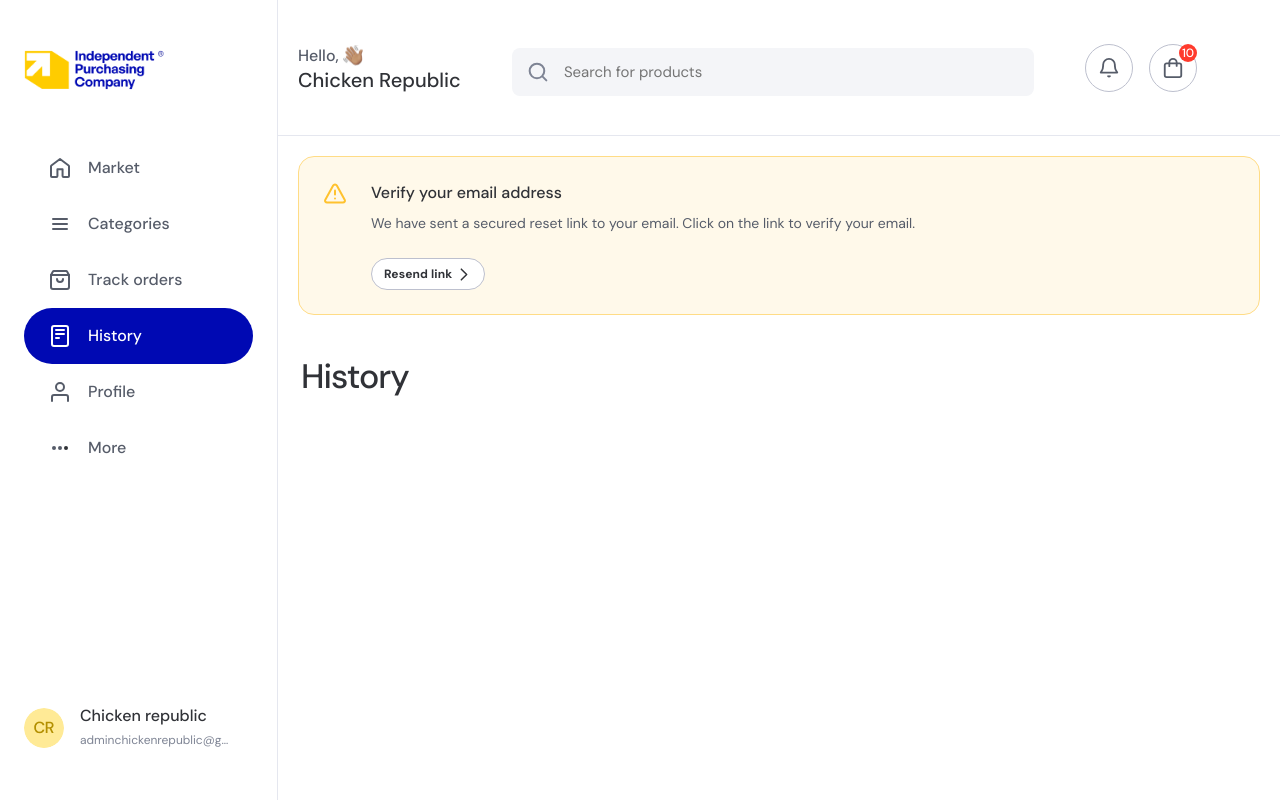
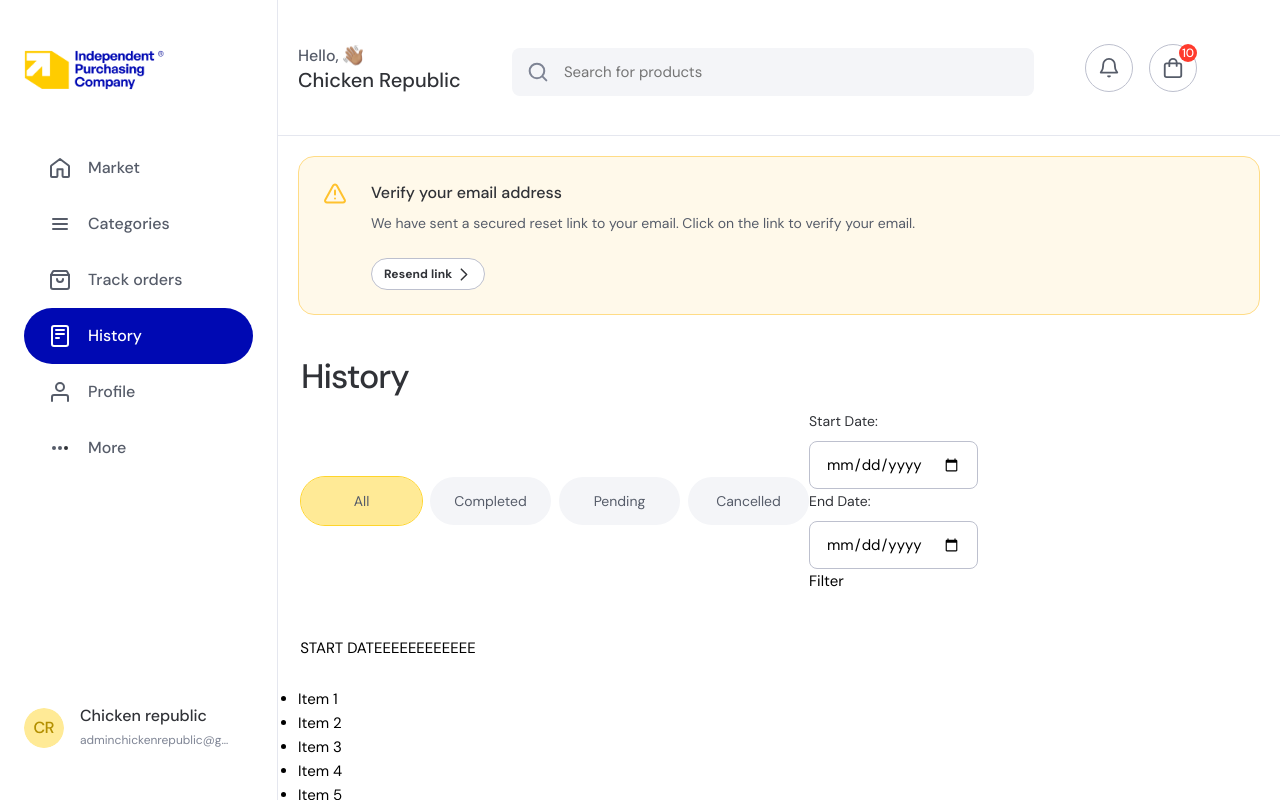
Before and after one commit to kaiser54/ipc-product-main, a Nuxt app: page /dashboard/history in a window 1280 px wide. Built offline with nearby package versions, Linux system fonts and the light colour scheme.

Commit message:
wORKING ON THE HISTORY PAGE AND THE DATE BUTTON

```diff
--- a/assets/css/main.css
+++ b/assets/css/main.css
@@ -175,3 +175,50 @@ p {
     left: 14px;
     top: 0px;
 }
+
+.tab {
+    cursor: pointer;
+
+    display: flex;
+    flex-direction: column;
+    justify-content: center;
+    align-items: center;
+
+
+    /* Grey/Grey6 */
+
+    background: var(--grey-grey6);
+    border-radius: 100px;
+
+
+    font-style: normal;
+    font-weight: 400;
+
+
+    /* Grey/Grey2 */
+
+    color: var(--grey-grey2);
+}
+
+.tab-standard {
+    padding: 16px 24px;
+    gap: 10px;
+    font-size: 14px;
+    line-height: 21px;
+    /* identical to box height, or 150% */
+
+    height: 48px;
+    min-width: 121px;
+    /* if I have any issue with the bas, check here */
+}
+
+.tab-small {
+    height: 32px;
+    padding: 4px 12px;
+    gap: 10px;
+    min-width: 86px;
+    ;
+
+    font-size: 12px;
+    line-height: 18px;
+}
--- a/pages/dashboard/categories/_category.vue
+++ b/pages/dashboard/categories/_category.vue
@@ -1,67 +1,30 @@
 <template>
-  <div>
-    <label for="start-date">Start Date:</label>
-    <input type="date" id="start-date" v-model="startDate" />
-
-    <label for="end-date">End Date:</label>
-    <input type="date" id="end-date" v-model="endDate" />
-
-    <button @click="handleFilter">Filter</button>
-
-    <ul>
-      <li v-for="item in filteredData" :key="item.id">{{ item.name }}</li>
-    </ul>
-  </div>
+  <div></div>
 </template>
 
 <script>
-import moment from "moment";
-
 export default {
   layout: "dashboardview",
   data() {
-    return {
-      data: [
-        { id: 1, name: "Item 1", date: "01-01-2022" },
-        { id: 2, name: "Item 2", date: "15-02-2022" },
-        { id: 3, name: "Item 3", date: "25-03-2022" },
-        { id: 4, name: "Item 4", date: "30-04-2022" },
-        { id: 5, name: "Item 5", date: "10-05-2022" },
-      ],
-      startDate: "",
-      endDate: "",
-    };
-  },
-  computed: {
-    filteredData() {
-      const startDate = this.startDate;
-      const endDate = this.endDate;
-
-      if (!startDate || !endDate) {
-        return this.data;
-      }
-
-      const filteredData = this.data.filter((item) => {
-        const itemDate = moment(item.date, "DD-MM-YYYY");
-        const start = moment(startDate);
-        const end = moment(endDate);
-
-        return itemDate.isBetween(start, end, null, "[]");
-      });
-
-      return filteredData;
-    },
-  },
-  methods: {
-    handleFilter() {
-      this.filteredData = this.data.filter((item) => {
-        const itemDate = moment(item.date, "DD-MM-YYYY");
-        const start = moment(this.startDate);
-        const end = moment(this.endDate);
-
-        return itemDate.isBetween(start, end, null, "[]");
-      });
-    },
+    return {};
   },
 };
 </script>
+
+<style>
+.nuxt-link-active .desktop-nav {
+  background: var(--primary-p300);
+}
+
+.nuxt-link-active .desktop-nav p {
+  color: #fff;
+}
+
+.nuxt-link-active .desktop-nav svg {
+  stroke: #fff;
+}
+
+.nuxt-link-active .desktop-nav .nav-content svg path {
+  stroke: #fff !important;
+}
+</style>
--- a/pages/dashboard/categories/index.vue
+++ b/pages/dashboard/categories/index.vue
@@ -6,9 +6,13 @@
     <div class="page-content">
       <div class="categories-content">
         <div
-          class="category"
+          style="width: 100%; max-width: 387px;"
           v-for="(category, index) in categories"
           :key="index"
+        >
+          <nuxt-link
+            class="category"
+            :to="`/dashboard/categories/${category.title}`"
           >
             <!-- <img :src="`/${category.image}`" alt="" /> -->
             <!-- use this method if your pulling the images from the static folder -->
@@ -33,6 +37,7 @@
                 stroke-linejoin="round"
               />
             </svg>
+          </nuxt-link>
         </div>
       </div>
     </div>
@@ -99,6 +104,9 @@ export default {
 </script>
 
 <style scoped>
+a {
+  width: 100% !important;
+}
 .page-content {
   width: 100%;
 }
@@ -123,7 +131,6 @@ export default {
   padding: 16px;
   gap: 16px;
 
-  max-width: 387px;
   width: 100%;
   height: 128px;
 
--- a/pages/dashboard/history.vue
+++ b/pages/dashboard/history.vue
@@ -2,17 +2,71 @@
   <div class="view-page">
     <div class="title-header">
       <h2 class="h2-medium header-text">History</h2>
+      <div class="filter-head">
+        <div class="filter-tabs">
+          <div
+            v-for="(tab, index) in tabs"
+            :key="index"
+            class="tab tab-standard"
+            @click="toggleTab(index)"
+            :class="{ clicked: activeTabs.includes(index) }"
+          >
+            {{ tab }}
+          </div>
+        </div>
+        <div>
+          <label for="start-date">Start Date:</label>
+          <input
+            class="input"
+            type="date"
+            id="start-date"
+            v-model="startDate"
+            placeholder="MM-DD-YYYY"
+          />
+
+          <label for="end-date">End Date:</label>
+          <input
+            class="input"
+            type="date"
+            id="end-date"
+            v-model="endDate"
+            placeholder="MM-DD-YYYY"
+          />
+
+          <button @click="handleFilter">Filter</button>
+        </div>
+      </div>
     </div>
+    <span class="datepicker-toggle">
+      <!-- <span class="datepicker-toggle-button"></span> -->
+      <button class="btn primay-btn datepicker-toggle-button">START DATEEEEEEEEEEEE</button>
+      <input type="date" class="datepicker-input" />
+    </span>
+    <ul>
+      <li v-for="item in filteredData" :key="item.id">{{ item.name }}</li>
+    </ul>
   </div>
 </template>
 
 <script>
+import moment from "moment";
 export default {
   layout: "dashboardview",
   // Other component properties and methods
   data() {
     return {
       pageTitle: "IPC | History",
+      data: [
+        { id: 1, name: "Item 1", date: "01-01-2022" },
+        { id: 2, name: "Item 2", date: "15-02-2022" },
+        { id: 3, name: "Item 3", date: "25-03-2022" },
+        { id: 4, name: "Item 4", date: "05-05-2023" },
+        { id: 5, name: "Item 5", date: "10-05-2023" },
+      ],
+      startDate: "",
+      endDate: "",
+      tabs: ["All", "Completed", "Pending", "Cancelled"],
+      activeTabs: [0], // set the default active tab to be "All"
     };
   },
   head() {
@@ -20,7 +74,128 @@ export default {
       title: this.pageTitle,
     };
   },
+
+  computed: {
+    filteredData() {
+      const startDate = this.startDate;
+      const endDate = this.endDate;
+
+      if (!startDate || !endDate) {
+        return this.data;
+      }
+
+      const filteredData = this.data.filter((item) => {
+        const itemDate = moment(item.date, "DD-MM-YYYY");
+        const start = moment(startDate);
+        const end = moment(endDate);
+
+        return itemDate.isBetween(start, end, null, "[]");
+      });
+
+      return filteredData;
+    },
+  },
+  methods: {
+    handleFilter() {
+      this.filteredData = this.data.filter((item) => {
+        const itemDate = moment(item.date, "DD-MM-YYYY");
+        const start = moment(this.startDate);
+        const end = moment(this.endDate);
+
+        return itemDate.isBetween(start, end, null, "[]");
+      });
+    },
+    toggleTab(index) {
+      if (this.activeTabs.length === 1 && this.activeTabs.includes(index)) {
+        // do nothing if the clicked tab is the last active tab
+        return;
+      } else if (this.activeTabs.includes(index)) {
+        this.activeTabs = this.activeTabs.filter(
+          (tabIndex) => tabIndex !== index
+        );
+      } else {
+        this.activeTabs.push(index);
+      }
+    },
+  },
 };
 </script>
 
-<style scoped></style>
+<style scoped>
+.datepicker-toggle {
+  display: inline-block;
+  position: relative;
+  width: 180px;
+  height: 40px;
+}
+.datepicker-toggle-button {
+  position: absolute;
+  left: 0;
+  top: 0;
+  width: 100%;
+  height: 100%;
+  /* background-image: url('@/static/category2.png'); */
+}
+.datepicker-input {
+  position: absolute;
+  left: 0;
+  top: 0;
+  width: 100%;
+  height: 100%;
+  opacity: 0;
+  cursor: pointer;
+  box-sizing: border-box;
+}
+.datepicker-input::-webkit-calendar-picker-indicator {
+  position: absolute;
+  left: 0;
+  top: 0;
+  width: 100%;
+  height: 100%;
+  margin: 0;
+  padding: 0;
+  cursor: pointer;
+}
+
+
+
+
+
+
+
+.filter-head {
+  display: flex;
+  justify-content: space-between;
+}
+.filter-tabs {
+  display: flex;
+  flex-direction: row;
+  align-items: center;
+  gap: 8px;
+}
+.tab.clicked {
+  /* Accent/A75 */
+
+  background: var(--accent-a75);
+  /* Accent/A200 */
+
+  outline: 1px solid var(--accent-a200);
+}
+</style>
+<style>
+.nuxt-link-active .desktop-nav {
+  background: var(--primary-p300);
+}
+
+.nuxt-link-active .desktop-nav p {
+  color: #fff;
+}
+
+.nuxt-link-active .desktop-nav svg {
+  stroke: #fff;
+}
+
+.nuxt-link-active .desktop-nav .nav-content svg path {
+  stroke: #fff !important;
+}
+</style>
```
Also changed, not shown: assets/css/base.css (line endings or trailing spaces). Lines whose indentation alone changed are shown as unchanged.
